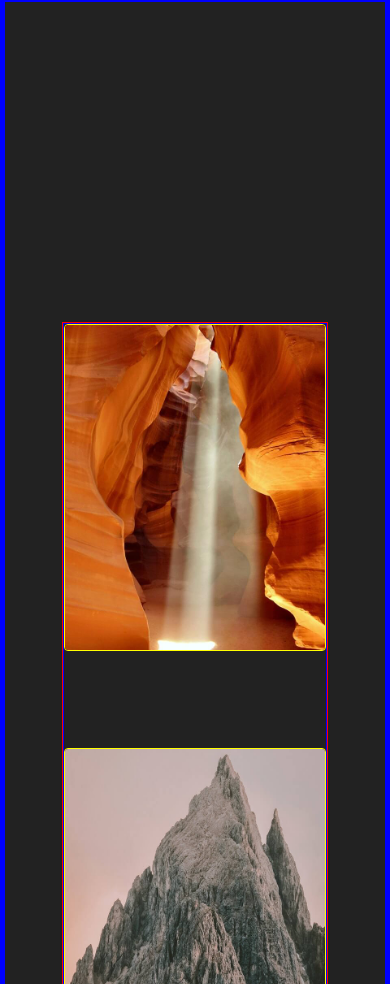
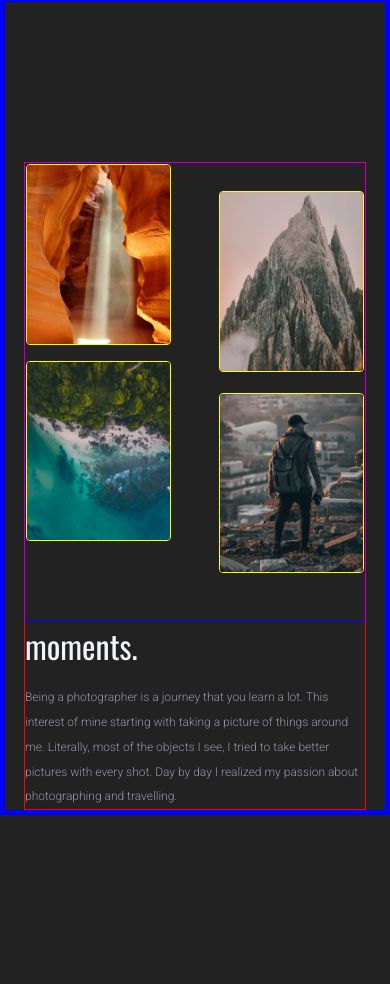
Before and after one commit to sbayrak/react-photographer-portfolio-typescript-framermotion, a React (Create React App) app: page / in a window 390 px wide. Shown: the part 1016-2000 px from the top of the page. After the commit the page ends 1831 px from the top, so only its background shows below. Built offline with nearby package versions, Linux system fonts and the light colour scheme; a web font is replaced by a local one.

Commit message:
added mobile version to CardsText section

```diff
--- a/src/styles/components/_cardstext.scss
+++ b/src/styles/components/_cardstext.scss
@@ -11,6 +11,14 @@
     flex-direction: column;
     justify-content: center;
     align-items: flex-start;
+    @include xs {
+      margin-top: $margin * 10;
+      width: 90%;
+    }
+    @include sm {
+      margin-top: $margin * 20;
+      width: 70%;
+    }
   }
 
   &__imgs {
@@ -21,6 +29,14 @@
     // grid-template-columns: repeat(2, 1fr); FOR MOBILE
     gap: $padding * 3;
     padding-bottom: $padding * 3;
+    @include xs {
+      grid-template-columns: repeat(2, 1fr);
+      padding-bottom: $padding * 1;
+    }
+    @include sm {
+      grid-template-columns: repeat(auto-fit, minmax(150px, 1fr));
+      padding-bottom: $padding * 3;
+    }
   }
 
   &__img {
@@ -41,6 +57,12 @@
     color: $gray-100;
     font-size: $font-size * 3;
     margin-bottom: $margin;
+    @include xs {
+      font-size: $font-size * 2;
+    }
+    @include sm {
+      font-size: $font-size * 3;
+    }
   }
   &__text {
     color: $gray-400;
@@ -49,5 +71,13 @@
     font-family: 'Roboto';
     line-height: $padding * 2.25;
     font-size: $font-size * 1.25;
+    @include xs {
+      font-size: $font-size * 0.75;
+      line-height: $padding * 1.55;
+    }
+    @include sm {
+      font-size: $font-size * 1.25;
+      line-height: $padding * 2.25;
+    }
   }
 }
```
